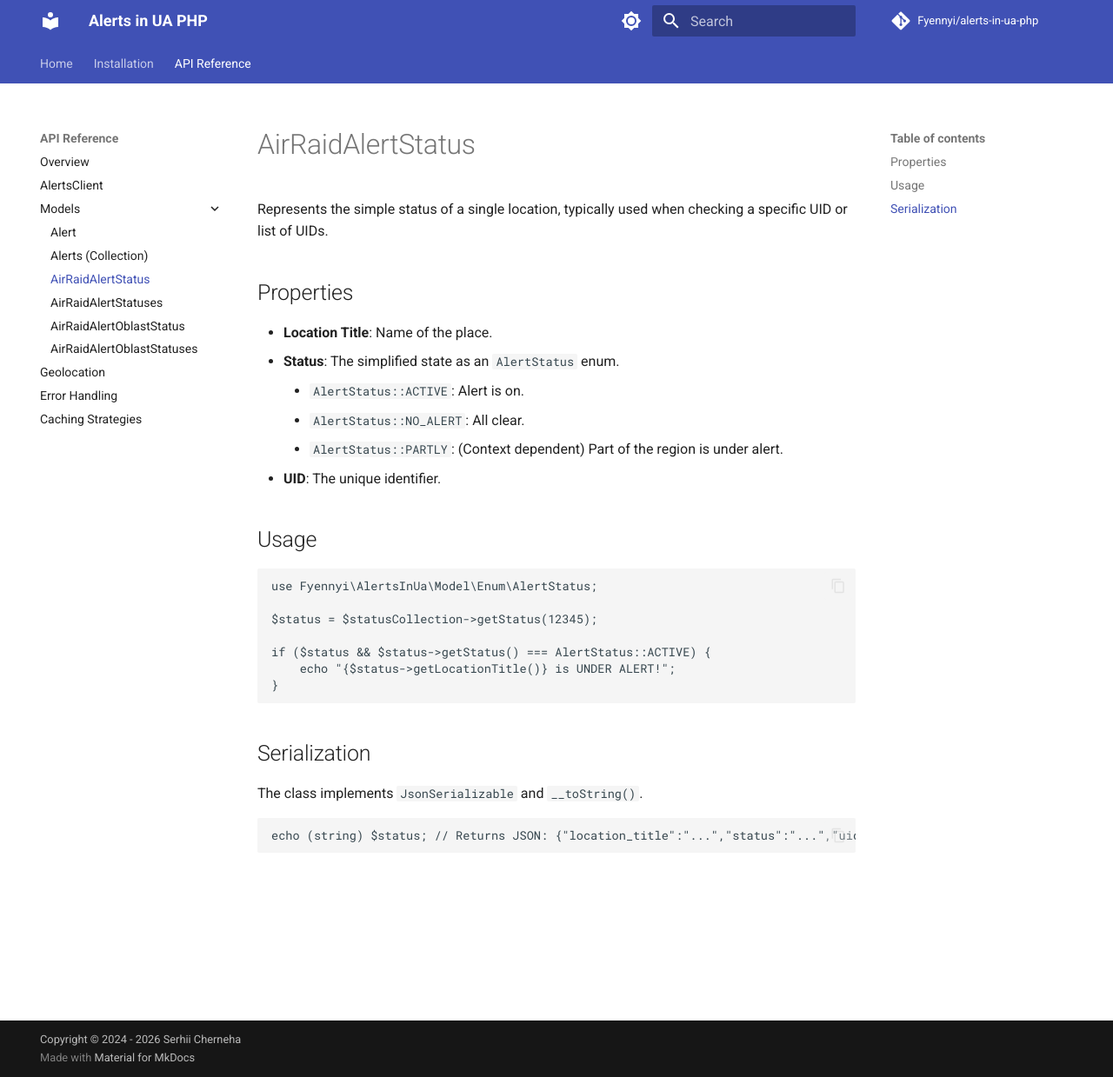
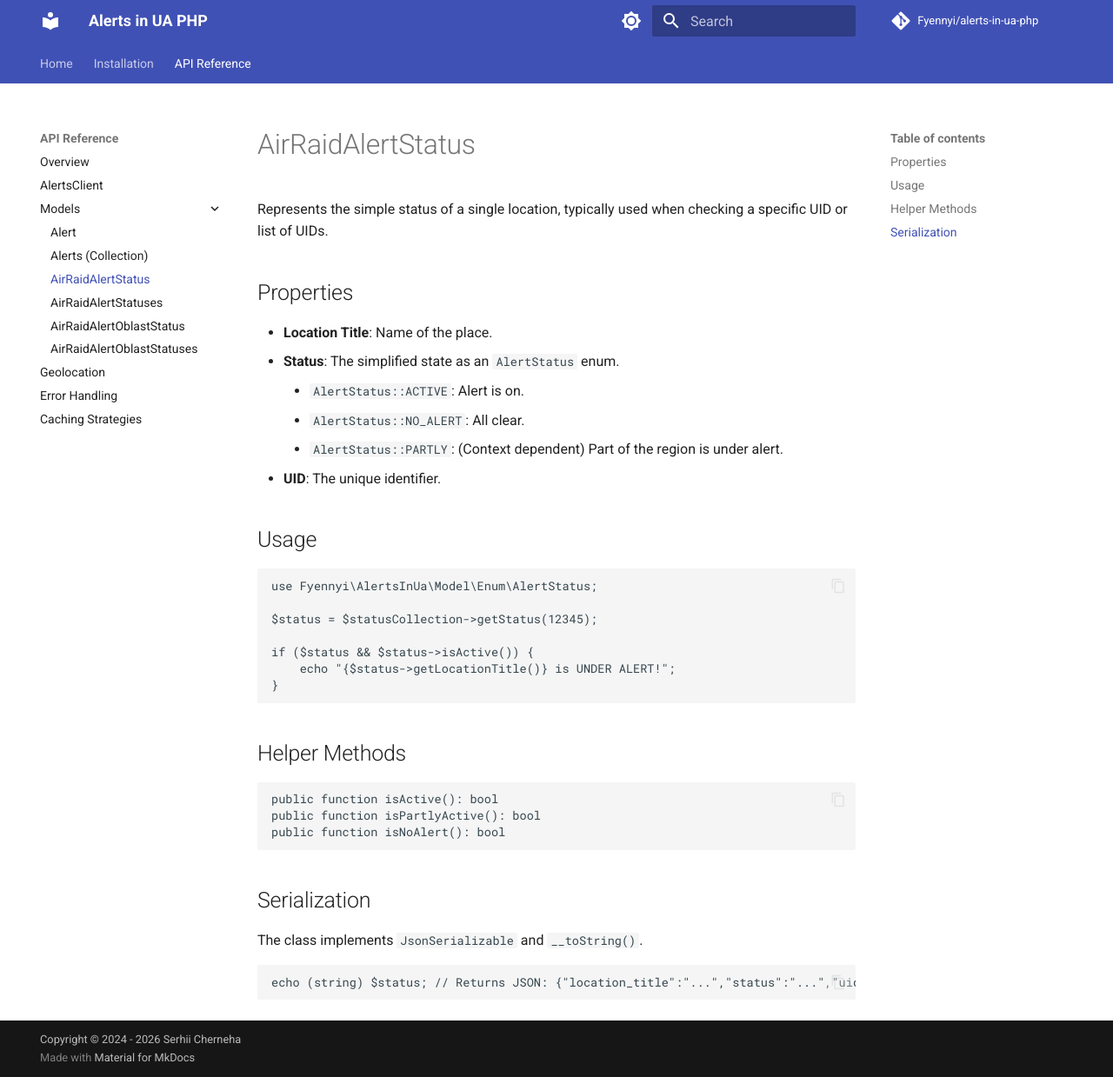
Before and after one commit to Fyennyi/alerts-in-ua-php, an MkDocs documentation site: the page built from docs/methods/air-raid-alert-status.md, in a window 1280 px wide and 1239 px high. Shown: the whole window at 87% size. Built offline with MkDocs 1.6.1 and Material for MkDocs 9.7.7, drawn with Linux system fonts in a browser that asks for light colours; comment, search, counter and statistics services are not loaded.

Commit message:
docs: Document new AirRaidAlertStatus helper methods

````diff
--- a/docs/methods/air-raid-alert-status.md
+++ b/docs/methods/air-raid-alert-status.md
@@ -18,9 +18,17 @@ use Fyennyi\AlertsInUa\Model\Enum\AlertStatus;
 
 $status = $statusCollection->getStatus(12345);
 
-if ($status && $status->getStatus() === AlertStatus::ACTIVE) {
+if ($status && $status->isActive()) {
     echo "{$status->getLocationTitle()} is UNDER ALERT!";
 }
+```
+
+## Helper Methods
+
+```php
+public function isActive(): bool
+public function isPartlyActive(): bool
+public function isNoAlert(): bool
 ```
 
 ## Serialization
````
Also changed, not shown: README.md (+9 -0 lines).
